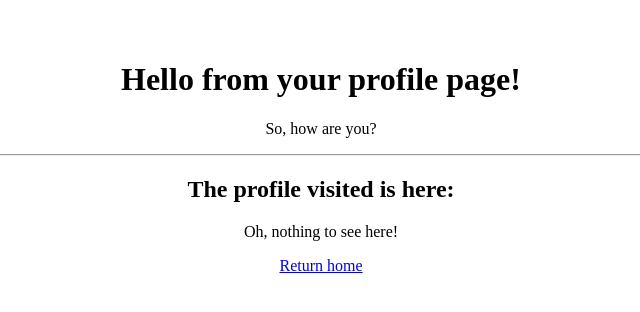
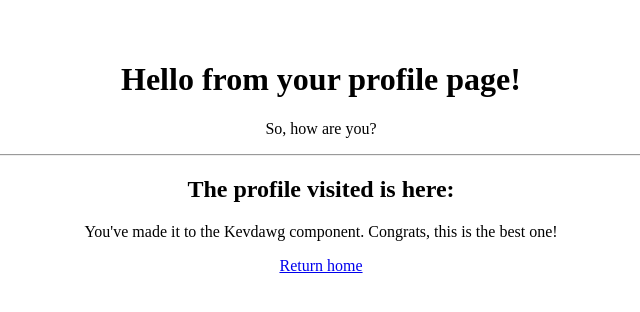
Before and after one commit to Kbouti/routerLesson, a React (Vite) app: page /profile/kevdawg in a window 1280 px wide. Shown: the top 312 px of the page, without its empty margins (319-959 px from the left). Built offline with nearby package versions, Linux system fonts and the light colour scheme.

Commit message:
Create kevdawg component

```diff
--- a/src/App.jsx
+++ b/src/App.jsx
@@ -22,6 +22,10 @@ function App() {
           <li>
             <Link to="profile/spinach">Spinach</Link>
           </li>
+          <li>
+            <Link to="profile/kevdawg">Kevdawg</Link>
+          </li>
+
         </ul>
       </nav>
     </div>
--- a/src/Profile.jsx
+++ b/src/Profile.jsx
@@ -1,10 +1,11 @@
-import {useParams} from "react-router-dom";
+import { useParams } from "react-router-dom";
 import DefaultProfile from "./defaultProfile";
 import Spinach from "./Spinach";
 import Popeye from "./Popeye";
+import Kevdawg from "./kevdawg";
 
 const Profile = () => {
-const {name } = useParams();
+  const { name } = useParams();
 
   return (
     <div>
@@ -12,10 +13,17 @@ const {name } = useParams();
       <p>So, how are you?</p>
       <hr />
       <h2>The profile visited is here:</h2>
-      {name === "popeye" ? (
-        <Popeye/>) : name === "spinach" ? (<Spinach/>) : (<DefaultProfile/>)}
+      {name === "kevdawg" ? (
+        <Kevdawg />
+      ) : name === "popeye" ? (
+        <Popeye />
+      ) : name === "spinach" ? (
+        <Spinach />
+      ) : (
+        <DefaultProfile />
+      )}
     </div>
   );
-}
+};
 
 export default Profile;
--- /dev/null
+++ b/src/kevdawg.jsx
@@ -0,0 +1,12 @@
+import { Link } from "react-router-dom";
+
+const Kevdawg = () => {
+    return (
+        <>
+        <p>You've made it to the Kevdawg component. Congrats, this is the best one! </p>
+        <Link to="/">Return home</Link>
+        </>
+    )
+}
+
+export default Kevdawg;
```
